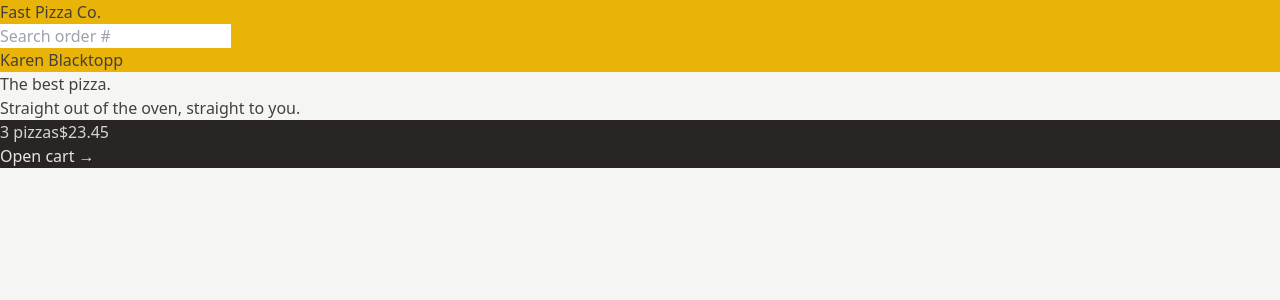
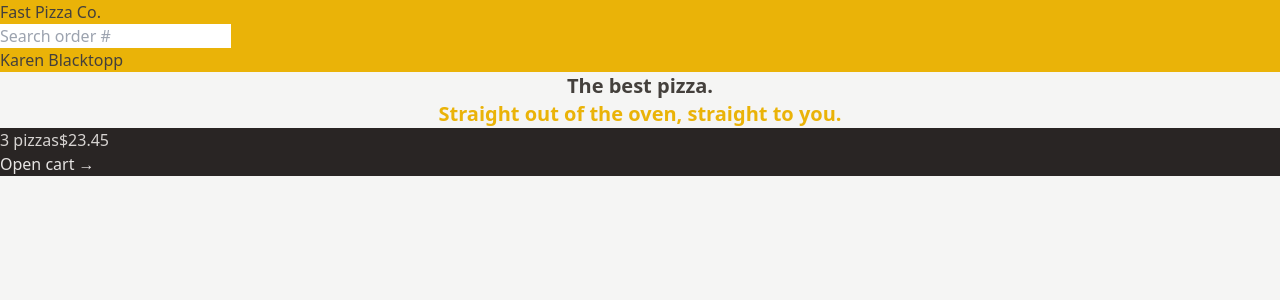
Before and after one commit to kazblacktopp/fast-react-pizza, a React (Vite) app: page / in a window 1280 px wide. Shown: the top 300 px of the page. Built offline with nearby package versions, Linux system fonts and the light colour scheme.

Commit message:
Add text styles to h1 element

```diff
--- a/src/ui/Home.jsx
+++ b/src/ui/Home.jsx
@@ -1,10 +1,12 @@
 export default function Home() {
 	return (
 		<div>
-			<h1>
+			<h1 className="text-center text-xl font-semibold">
 				The best pizza.
 				<br />
-				Straight out of the oven, straight to you.
+				<span className="text-yellow-500">
+					Straight out of the oven, straight to you.
+				</span>
 			</h1>
 		</div>
 	);
```
